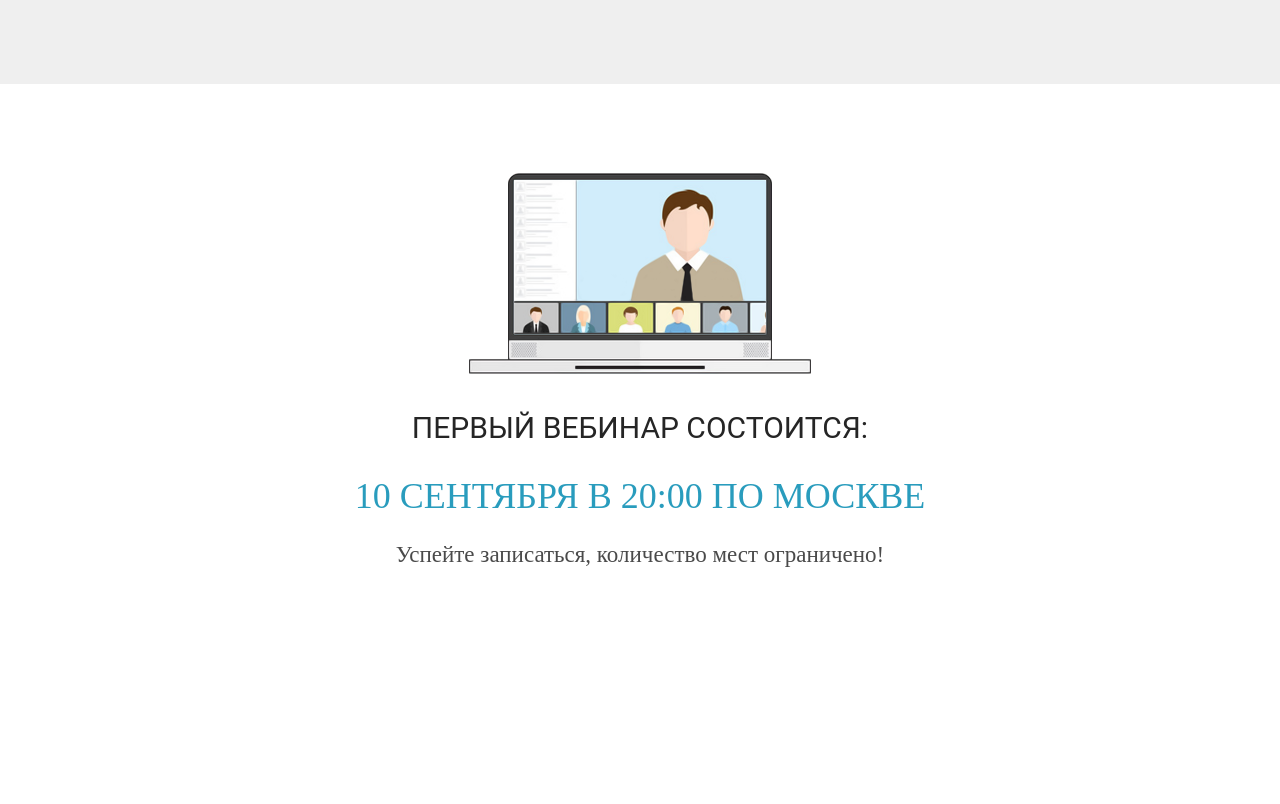
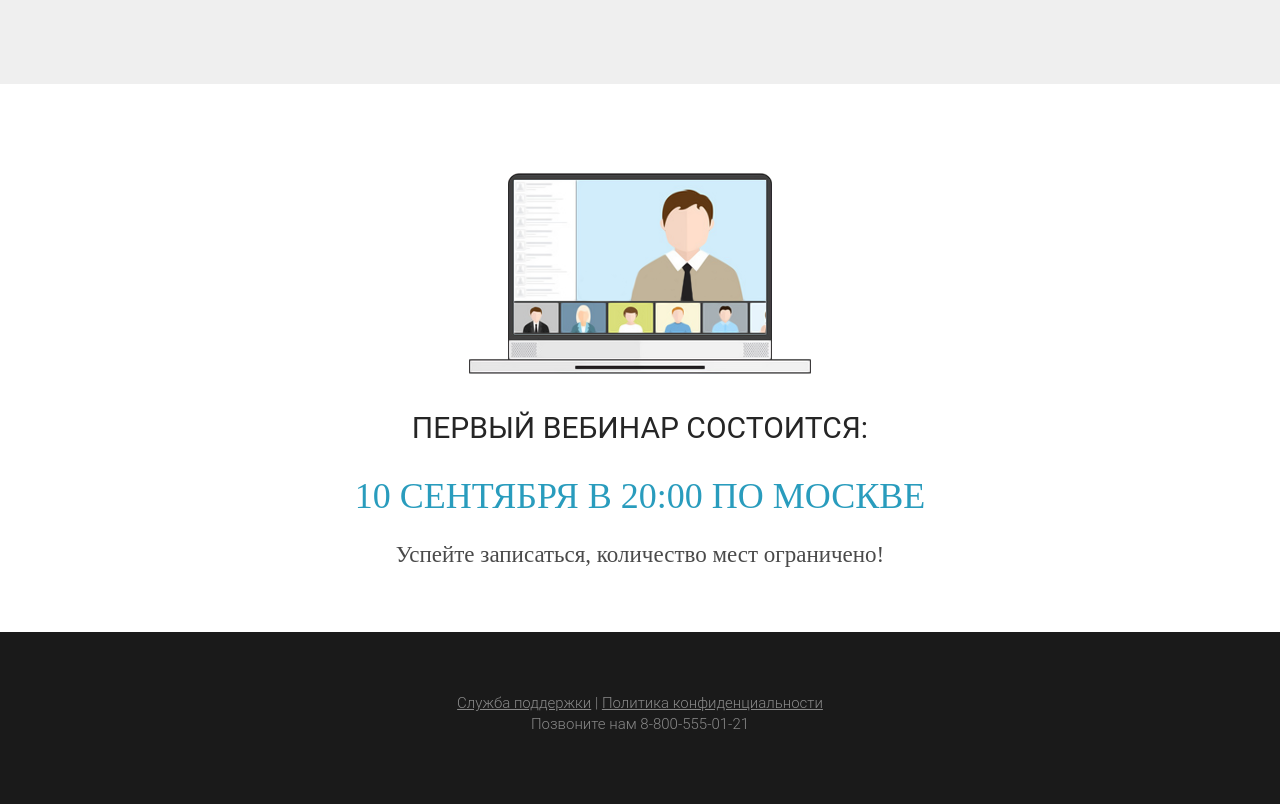
Before and after one commit to lozzeal/Wordpress, a plain HTML site: page index.html in a window 1280 px wide. Shown: the part 3168-3972 px from the top of the page. Before the commit the page ends 3800 px from the top, so only its background shows below. Drawn offline with nearby package versions, Linux system fonts and the light colour scheme.

Commit message:
add footer part

```diff
--- a/css/style.css
+++ b/css/style.css
@@ -315,3 +315,33 @@ background: url('../img/bg/second_bg.jpg') center center/cover no-repeat;
     font-weight: 400;
     text-align: center;
 }
+
+footer {
+   min-height: 166px;
+   background-color: #1a1a1a;
+   padding: 61px 0 69px 0;
+}
+
+.info {
+   margin: 0 auto;
+   width: 377px;
+   text-align: center;
+   color: #888888;
+   font-family: Roboto;
+   font-size: 15px;
+   font-weight: 300;
+   line-height: 21px;
+}
+
+footer a {
+   color: #888888;
+   font-family: Roboto;
+   font-size: 15px;
+   font-weight: 300;
+   line-height: 21px;
+   text-decoration: none;
+}
+
+.underlined {
+   text-decoration: underline;
+}
--- a/index.html
+++ b/index.html
@@ -136,6 +136,16 @@
       </div>
    </section>
 
+   <footer>
+      <div class="info">
+         <div class="info_links">
+            <a href="#" class="underlined">Служба поддержки</a>
+            |
+            <a href="#" class="underlined">Политика конфиденциальности</a>
+         </div>
+         Позвоните нам <a href="tel:+88005550121">8-800-555-01-21</a>
+      </div>
+   </footer>
 
 </body>
 </html>
```
Lines whose indentation alone changed are shown as unchanged.
